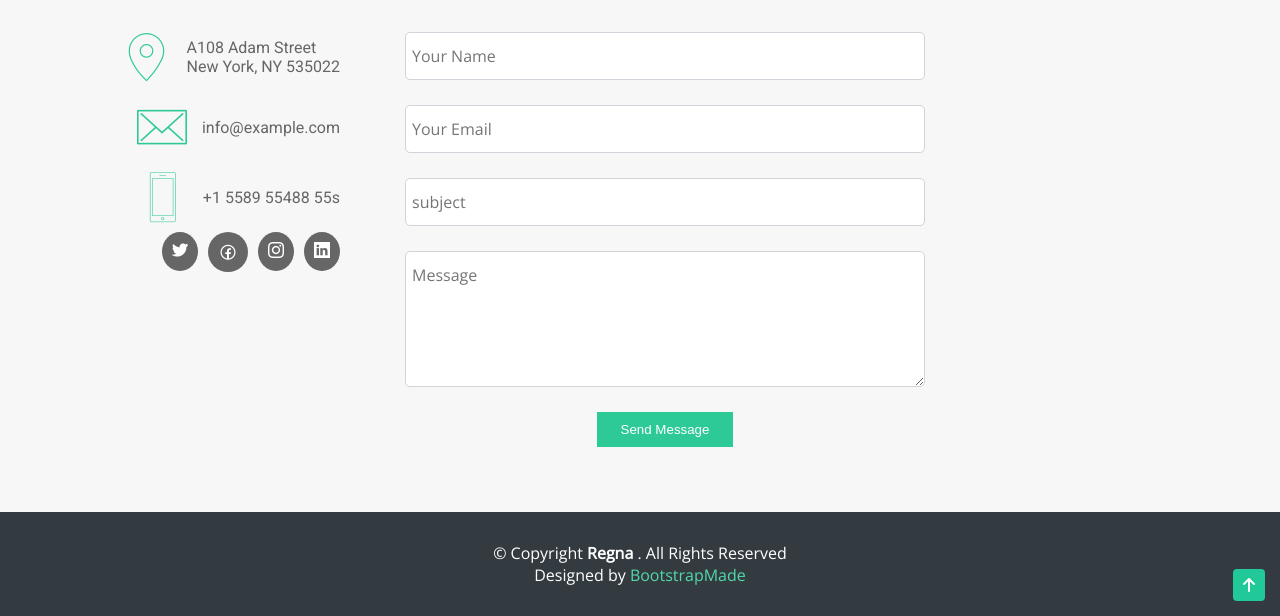
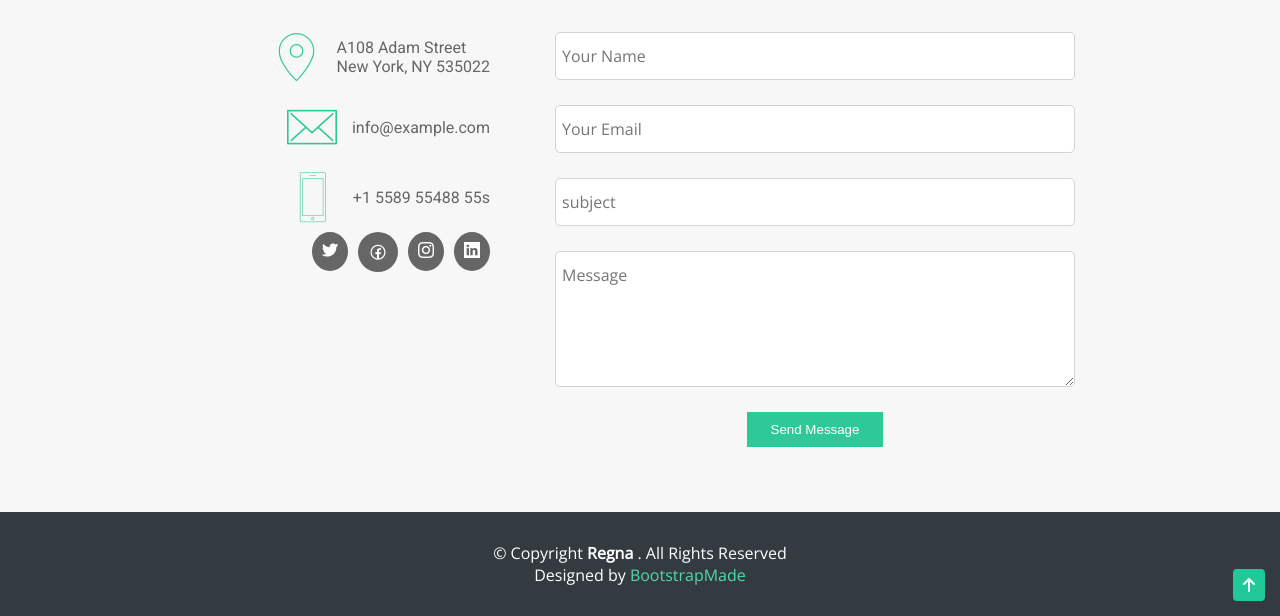
Before and after one commit to FlorOmur/regna, a plain HTML site: page index.html in a window 1280 px wide. Shown: the part 5268-5884 px from the top of the page. Drawn offline with nearby package versions, Linux system fonts and the light colour scheme; files whose address does not match are found by name.

Commit message:
center-contact

```diff
--- a/style/style..css
+++ b/style/style..css
@@ -445,9 +445,12 @@ img {
 
 .col-3-contact{
     margin-bottom: 40px;
-
 }
 
+.row-contact{
+    display: flex;
+    justify-content: center;
+}
 .network-link {
     padding-left: 10px;
 }
```
